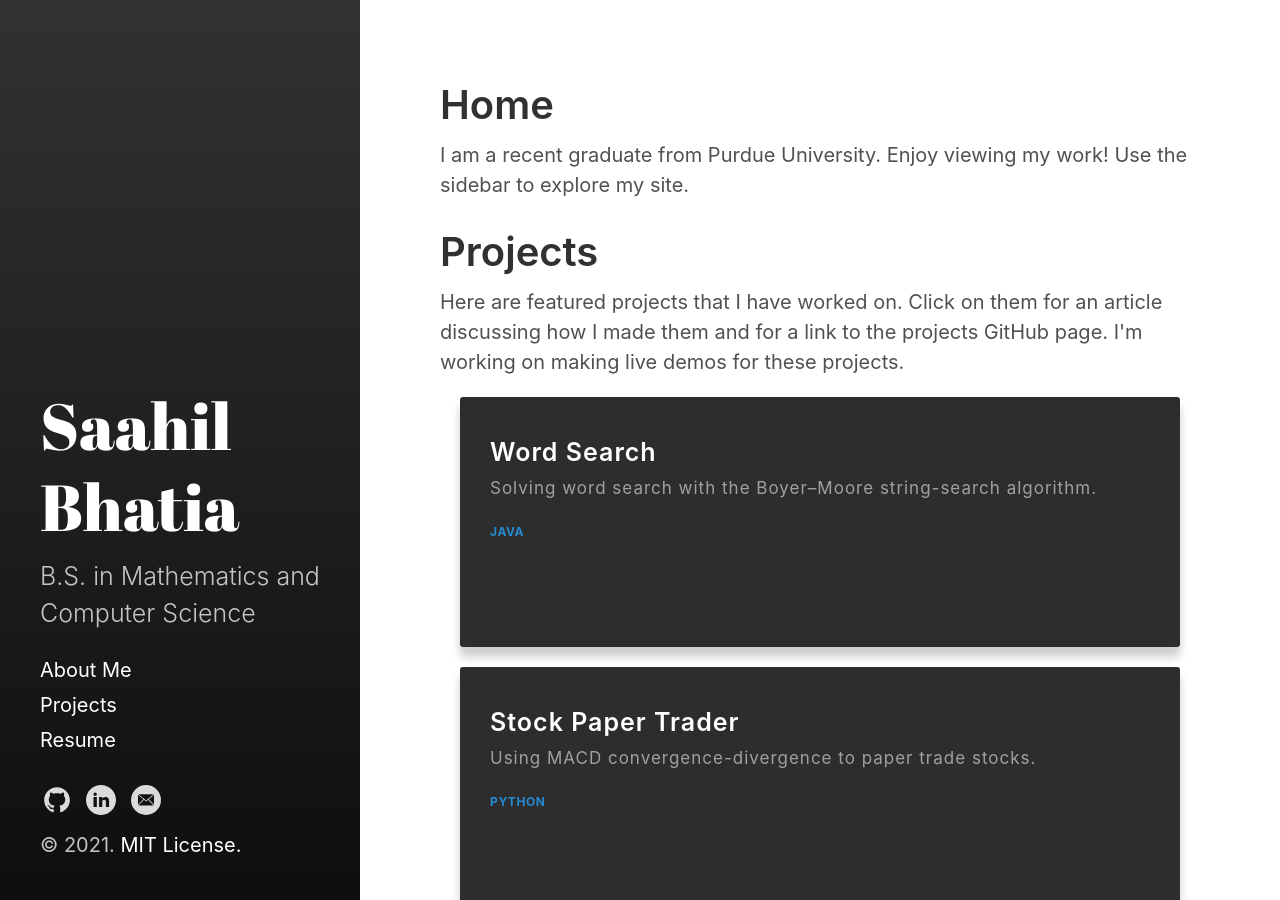
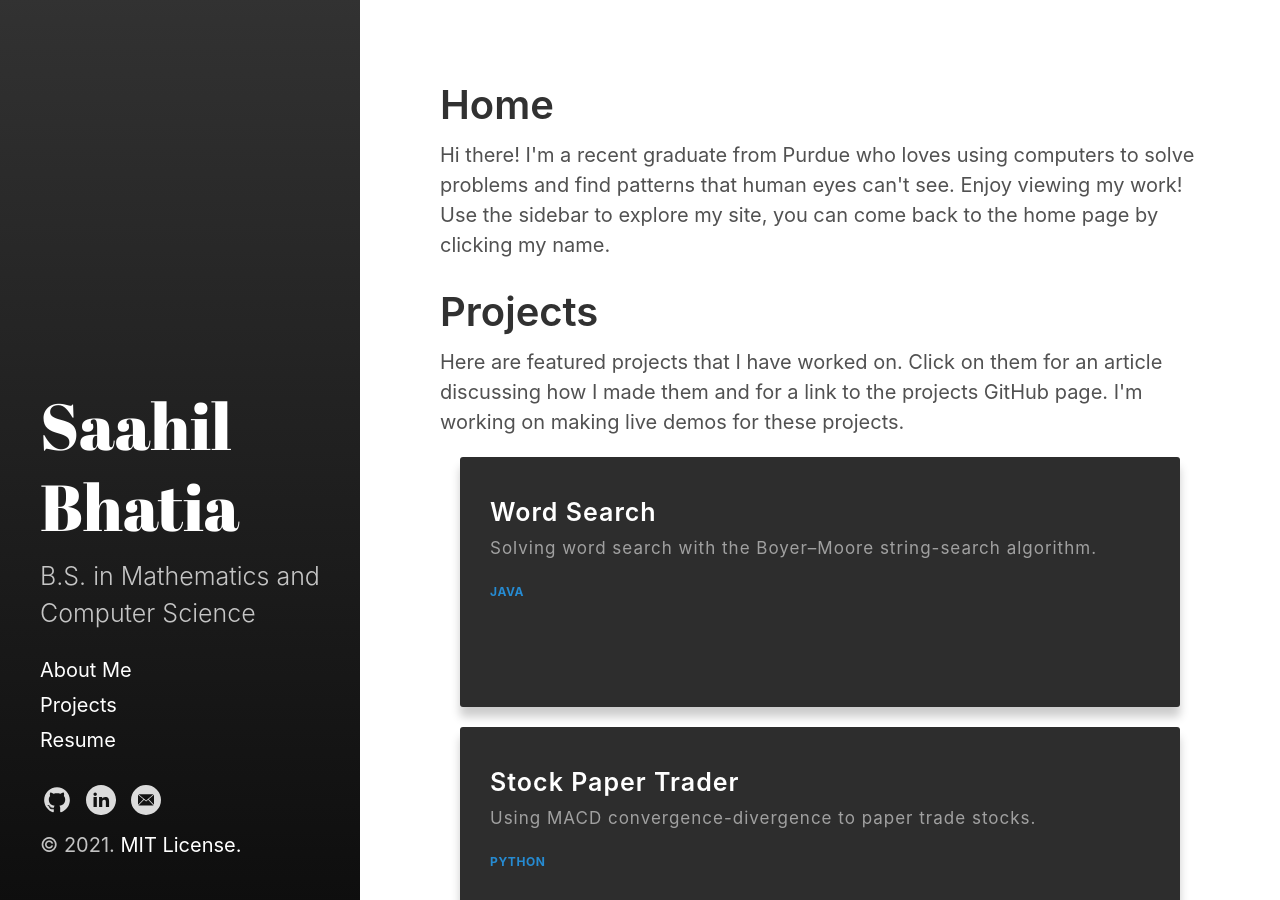
Before and after one commit to saahbha/saahbha.github.io, a Jekyll site: the page built from index.html, in a window 1280 px wide and 900 px high. Built offline with Jekyll 4.4.1, drawn with Linux system fonts in a browser that asks for light colours; some web fonts are replaced; the list of posts is cut into pages by our own code.

Commit message:
Updated home page description

```diff
--- a/index.html
+++ b/index.html
@@ -2,8 +2,8 @@
 layout: page
 title: Home
 ---
-I am a recent graduate from Purdue University. Enjoy viewing my work! Use the sidebar to explore my
-site.
+Hi there! I'm a recent graduate from Purdue who loves using computers to solve problems and find patterns that human eyes can't see. Enjoy viewing my work! Use the sidebar to explore my
+site, you can come back to the home page by clicking my name.
 
 <h1>Projects</h1>
 {% include projects_list.html %}
```
